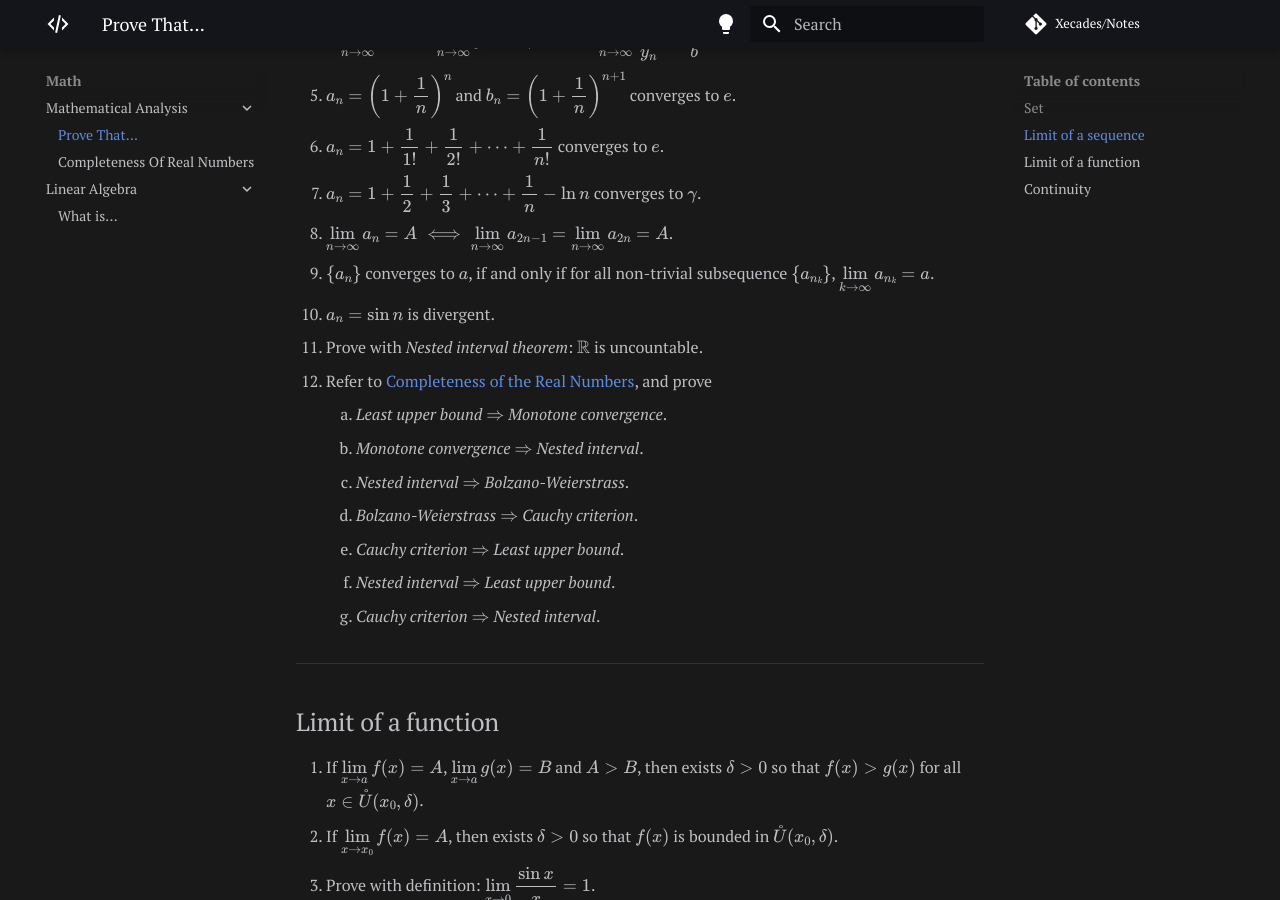
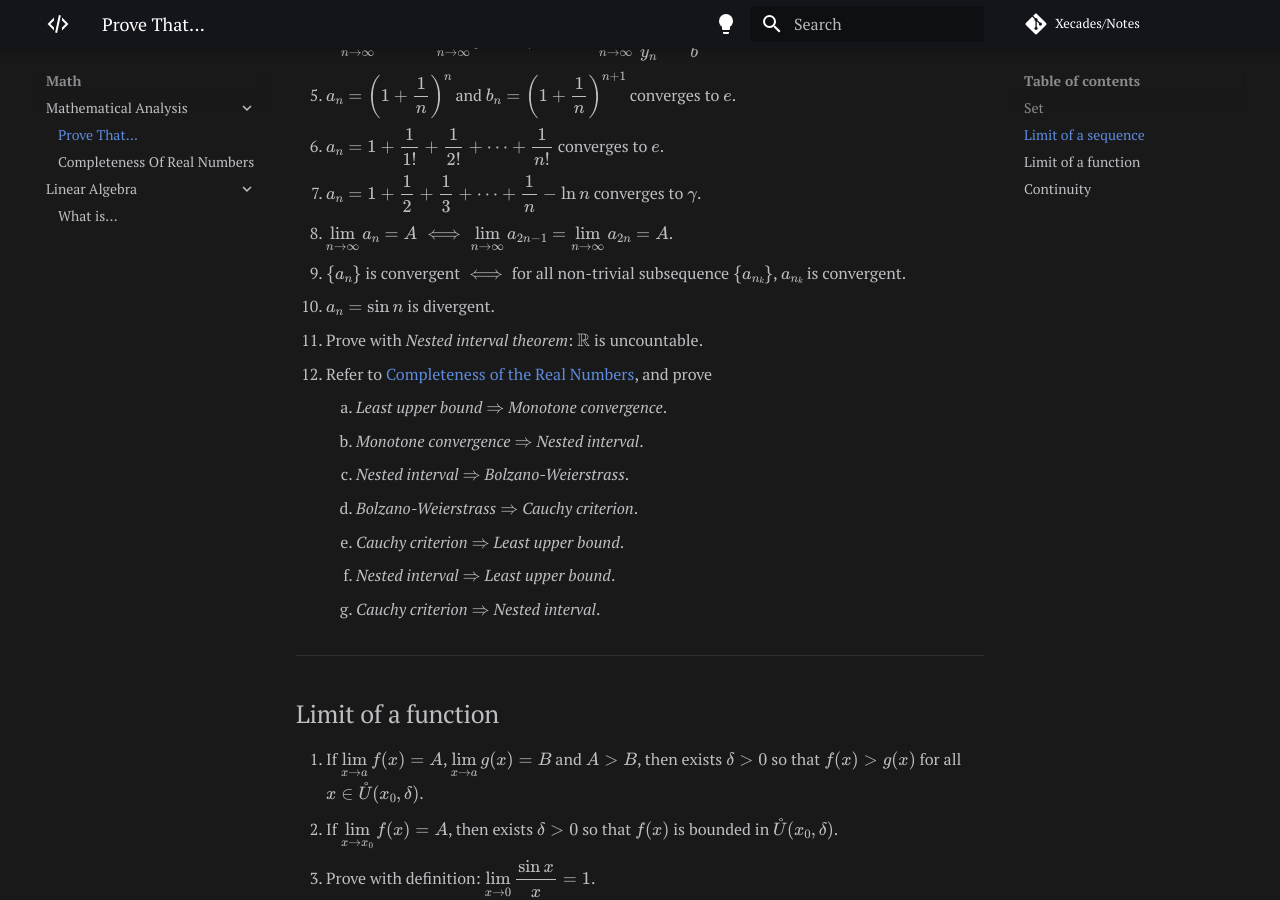
Before and after one commit to Xecades/Notes, an MkDocs documentation site: the page built from docs/math/ma/prove-that.md, in a window 1280 px wide and 900 px high, scrolled down 740 px. Built offline with MkDocs 1.6.1 and Material for MkDocs 9.7.7, drawn with Linux system fonts in a browser that asks for light colours; comment, search, counter and statistics services are not loaded.

Commit message:
fix: math error

```diff
--- a/docs/math/ma/prove-that.md
+++ b/docs/math/ma/prove-that.md
@@ -21,7 +21,7 @@ Here are theorems and proofs that are essential in mathematical analysis. It wou
 6. $a_n = 1 + \dfrac{1}{1!} + \dfrac{1}{2!} + \cdots + \dfrac{1}{n!}$ converges to $e$.
 7. $a_n = 1 + \dfrac{1}{2} + \dfrac{1}{3} + \cdots + \dfrac{1}{n} - \ln n$ converges to $\gamma$.
 8. $\lim\limits_{n\to\infty}a_n=A\iff\lim\limits_{n\to\infty}a_{2n-1}=\lim\limits_{n\to\infty}a_{2n}=A$.
-9.  $\{a_n\}$ converges to $a$, if and only if for all non-trivial subsequence $\{a_{n_k}\}$, $\lim\limits_{k\to\infty}a_{n_k}=a$.
+9.  $\{a_n\}$ is convergent $\iff$ for all non-trivial subsequence $\{a_{n_k}\}$, $a_{n_k}$ is convergent.
 10. $a_n = \sin n$ is divergent.
 11. Prove with *Nested interval theorem*: $\mathbb{R}$ is uncountable.
 12. Refer to [Completeness of the Real Numbers](completeness-of-real-numbers.md), and prove
```
